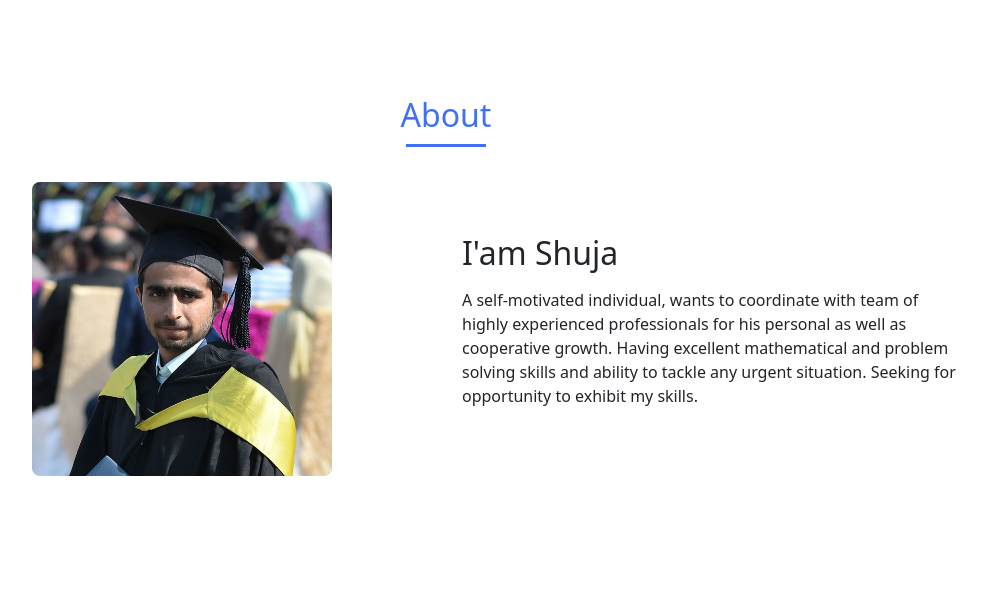
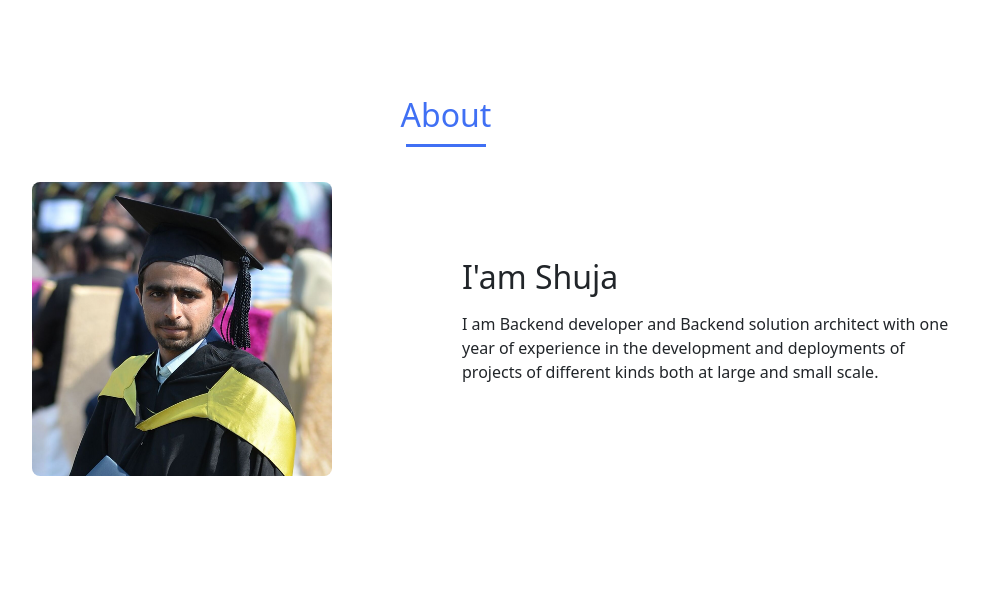
Before and after one commit to shujaakbar2020/ShujaPortfolio, a Django app: page / in a window 1280 px wide. Shown: the part 784-1386 px from the top of the page, without its empty margins (194-1181 px from the left). Run offline with Django 3.2, Linux system fonts and the light colour scheme; some libraries are stand-ins or nearby versions.

Commit message:
Updated description

```diff
--- a/portfolio/templates/portfolio/index.html
+++ b/portfolio/templates/portfolio/index.html
@@ -74,7 +74,7 @@
 
                     <div>
                         <h2 class="about__subtitle">I'am Shuja</h2>
-                        <p class="about__text">A self-motivated individual, wants to coordinate with team of highly experienced professionals for his personal as well as cooperative growth. Having excellent mathematical and problem solving skills and ability to tackle any urgent situation. Seeking for opportunity to exhibit my skills.</p>
+                        <p class="about__text">I am Backend developer and Backend solution architect with one year of experience in the development and deployments of projects of different kinds both at large and small scale.</p>
                     </div>
                 </div>
             </section>
```
